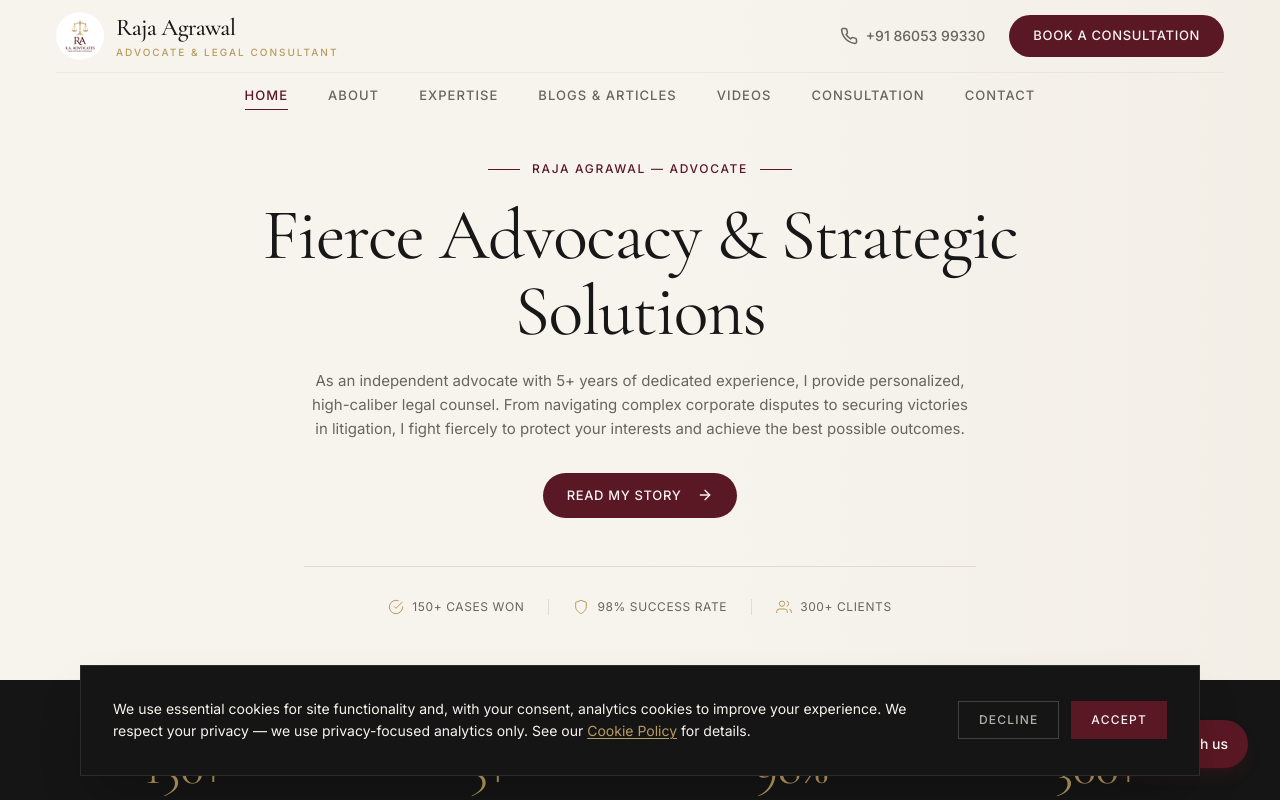
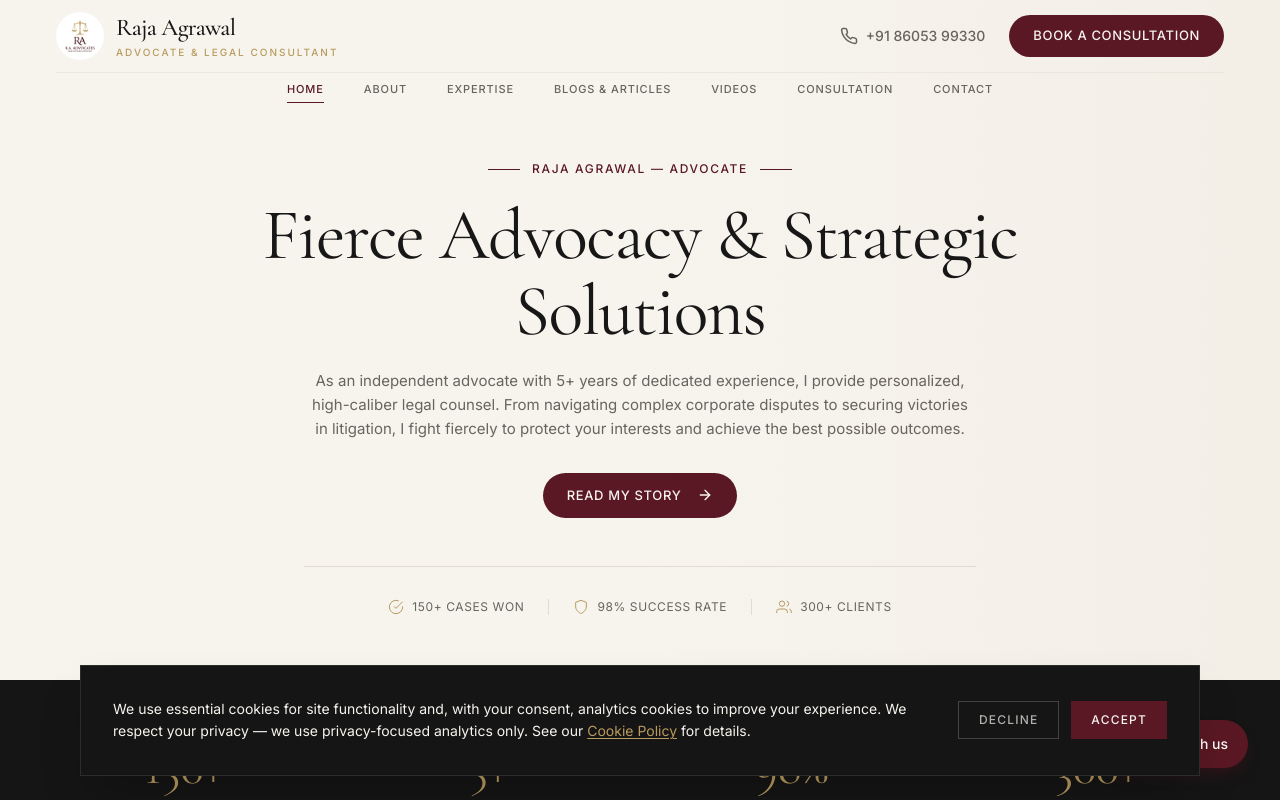
Before and after one commit to Rahul2749/LawyerWebsite, a Next.js app: page / in a window 1280 px wide. Shown: the top 800 px of the page. Built offline with nearby package versions, Linux system fonts and the light colour scheme.

Commit message:
Decrease menu text size and reduce bottom tier height

```diff
--- a/src/components/layout/Navbar.tsx
+++ b/src/components/layout/Navbar.tsx
@@ -125,14 +125,14 @@ export default function Navbar() {
 
           {/* Bottom Tier (Desktop only) */}
           <nav
-            className="hidden lg:flex items-center justify-center gap-10 w-full pt-3 pb-4"
+            className="hidden lg:flex items-center justify-center gap-10 w-full pt-2 pb-2"
             aria-label="Main navigation"
           >
             {navLinks.map((link) => (
               <Link
                 key={link.href}
                 href={link.href}
-                className={`relative text-[13px] uppercase tracking-[0.08em] font-medium transition-colors duration-300 ${
+                className={`relative text-[11px] uppercase tracking-[0.08em] font-medium transition-colors duration-300 ${
                   (link.href === "/" ? pathname === "/" : (pathname === link.href || pathname.startsWith(link.href + "/")))
                     ? "text-accent-wine"
                     : "text-text-secondary hover:text-text-primary"
```
